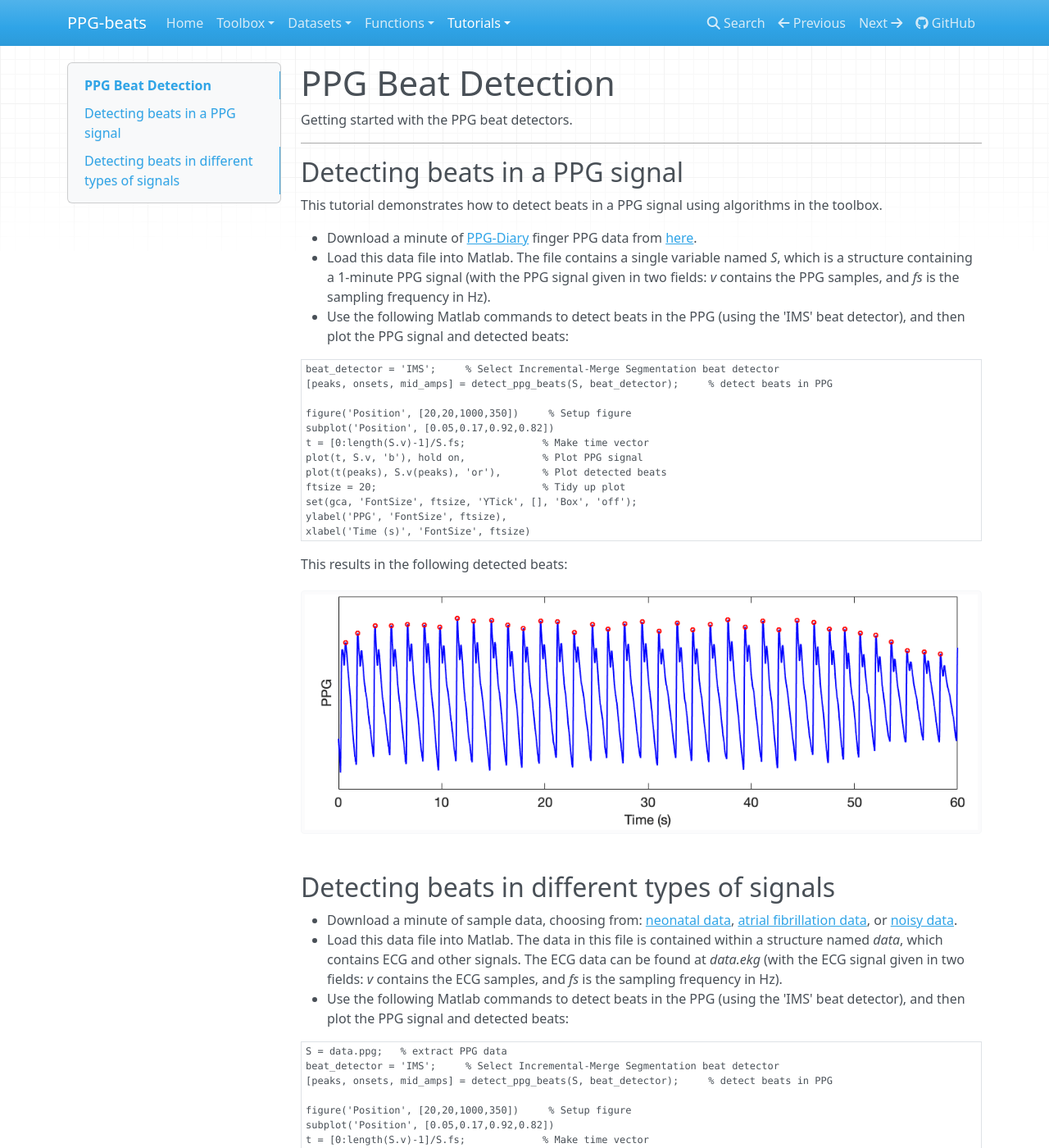
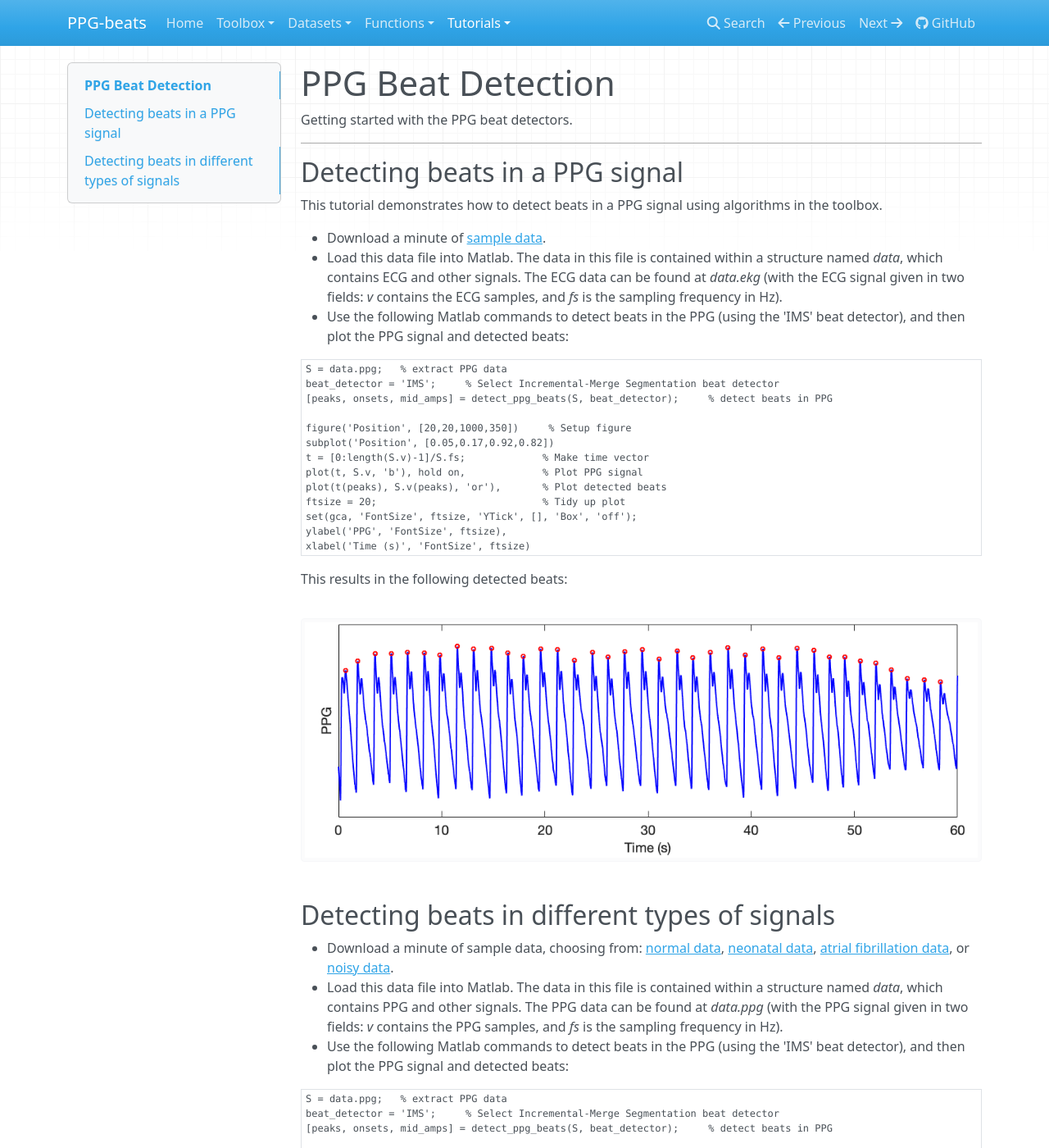
Before and after one commit to peterhcharlton/ppg-beats, an MkDocs documentation site: the page built from docs/tutorials/ppg_beat_detection.md, in a window 1280 px wide and 1400 px high. Shown: the whole window at 82% size. Built offline with MkDocs 1.6.1, drawn with Linux system fonts in a browser that asks for light colours; nearby versions of some CDN libraries.

Commit message:
Update ppg_beat_detection.md

````diff
--- a/docs/tutorials/ppg_beat_detection.md
+++ b/docs/tutorials/ppg_beat_detection.md
@@ -8,11 +8,12 @@ Getting started with the PPG beat detectors.
 
 This tutorial demonstrates how to detect beats in a PPG signal using algorithms in the toolbox.
 
-- Download a minute of [PPG-Diary](https://peterhcharlton.github.io/ppg-diary/) finger PPG data from [here](https://zenodo.org/record/5211472/files/PPGdiary1_1_min_sample.mat?download=1).
-- Load this data file into Matlab. The file contains a single variable named _S_, which is a structure containing a 1-minute PPG signal (with the PPG signal given in two fields: _v_ contains the PPG samples, and _fs_ is the sampling frequency in Hz).
+- Download a minute of [sample data](https://zenodo.org/record/6967256/files/MIMIC_PERform_1_min_normal.mat?download=1).
+- Load this data file into Matlab. The data in this file is contained within a structure named _data_, which contains ECG and other signals. The ECG data can be found at _data.ekg_ (with the ECG signal given in two fields: _v_ contains the ECG samples, and _fs_ is the sampling frequency in Hz).
 - Use the following Matlab commands to detect beats in the PPG (using the 'IMS' beat detector), and then plot the PPG signal and detected beats:
 
 ```matlab
+S = data.ppg;   % extract PPG data
 beat_detector = 'IMS';     % Select Incremental-Merge Segmentation beat detector
 [peaks, onsets, mid_amps] = detect_ppg_beats(S, beat_detector);     % detect beats in PPG
 
@@ -28,12 +29,14 @@ xlabel('Time (s)', 'FontSize', ftsize)
 ```
 
 This results in the following detected beats:
-![1-minute PPG signal and detected beats](../assets/images/ppg_1_min_beat_detection.png)
+
+![1-minute neonatal PPG signal and detected beats](../assets/images/ppg_1_min_beat_detection.png)
+
 
 ## Detecting beats in different types of signals
 
-- Download a minute of sample data, choosing from: [neonatal data](https://zenodo.org/record/6967256/files/MIMIC_PERform_1_min_neonate.mat?download=1), [atrial fibrillation data](https://zenodo.org/record/6967256/files/MIMIC_PERform_1_min_AF.mat?download=1), or [noisy data](https://zenodo.org/record/6967256/files/MIMIC_PERform_1_min_noisy.mat?download=1).
-- Load this data file into Matlab. The data in this file is contained within a structure named _data_, which contains ECG and other signals. The ECG data can be found at _data.ekg_ (with the ECG signal given in two fields: _v_ contains the ECG samples, and _fs_ is the sampling frequency in Hz).
+- Download a minute of sample data, choosing from: [normal data](https://zenodo.org/record/6967256/files/MIMIC_PERform_1_min_normal.mat?download=1), [neonatal data](https://zenodo.org/record/6967256/files/MIMIC_PERform_1_min_neonate.mat?download=1), [atrial fibrillation data](https://zenodo.org/record/6967256/files/MIMIC_PERform_1_min_AF.mat?download=1), or [noisy data](https://zenodo.org/record/6967256/files/MIMIC_PERform_1_min_noisy.mat?download=1).
+- Load this data file into Matlab. The data in this file is contained within a structure named _data_, which contains PPG and other signals. The PPG data can be found at _data.ppg_ (with the PPG signal given in two fields: _v_ contains the PPG samples, and _fs_ is the sampling frequency in Hz).
 - Use the following Matlab commands to detect beats in the PPG (using the 'IMS' beat detector), and then plot the PPG signal and detected beats:
 
 ```matlab
````
